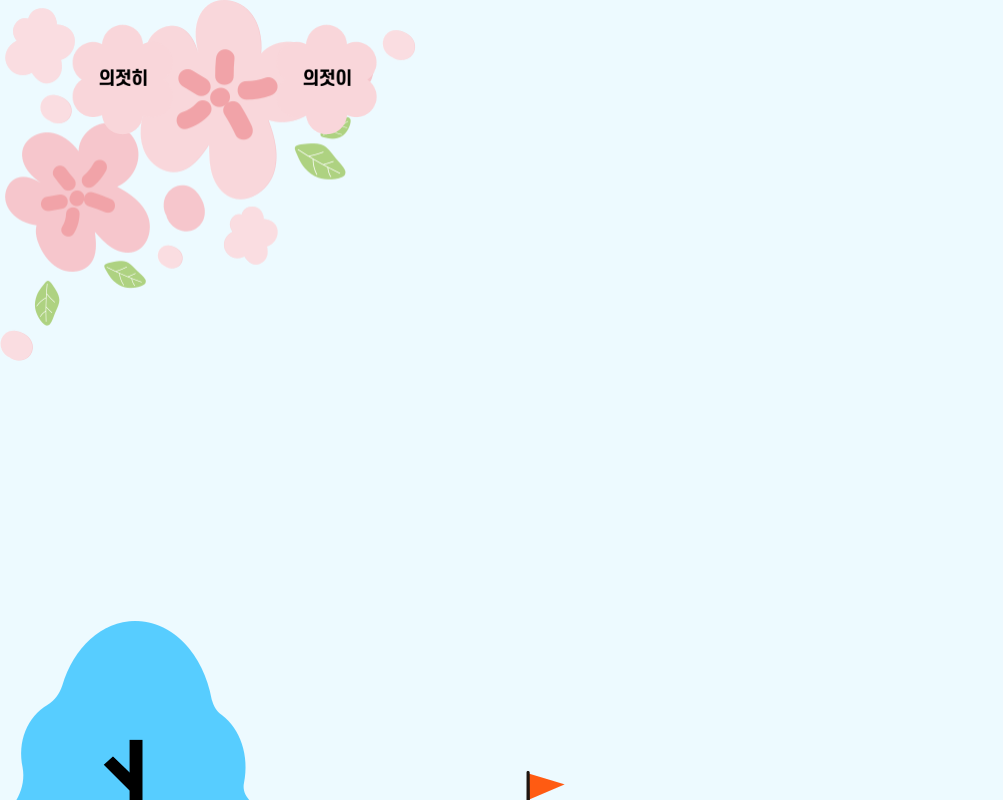
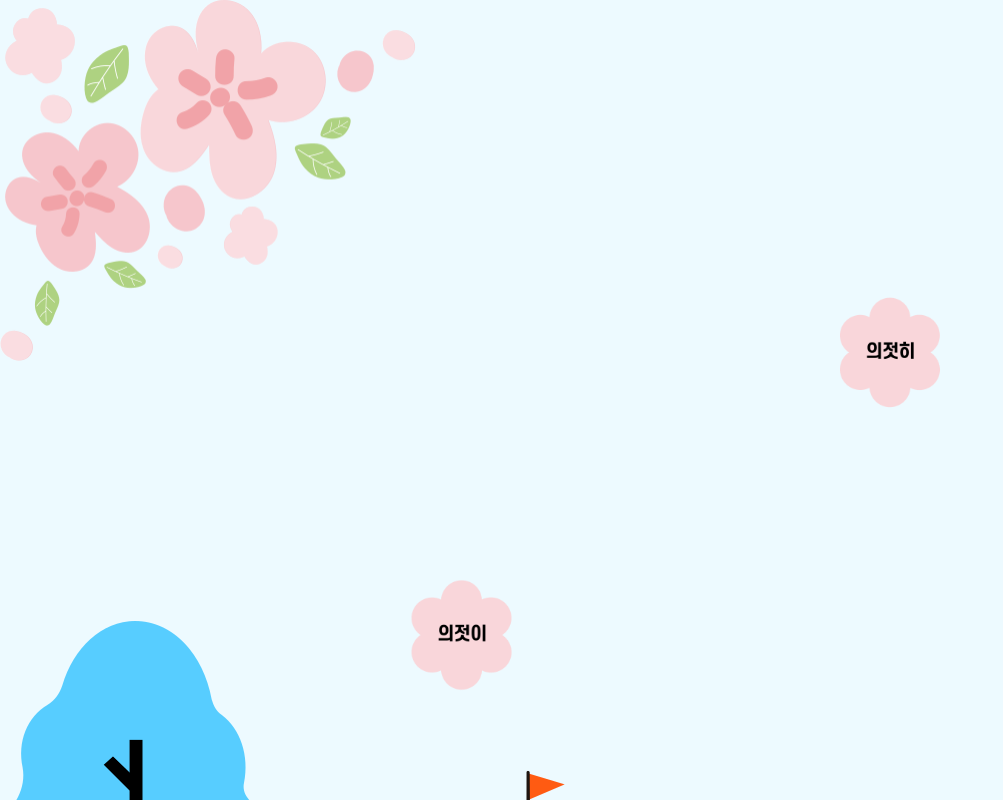
Before and after one commit to tjdls111/find-a-correct-spelling, a plain HTML site: page index.html in a window 1280 px wide. Shown: the whole page, without its empty margins (0-1003 px from the left). Drawn offline with Linux system fonts and the light colour scheme.

Commit message:
이미지 랜덤 배치

```diff
--- a/index.html
+++ b/index.html
@@ -6,12 +6,12 @@
     <meta name="viewport" content="width=device-width, initial-scale=1.0">
     <title>find a correct spelling</title>
     <link rel="stylesheet" href="style.css">
-    <script src="main.js"></script>
+    <script defer src="main.js"></script>
 </head>
 <body>
     <div class="gameZome">
-        <img src="case1F.png" alt="">
-        <img src="case1T.png" alt="">
+        <img class="True" defer src="case1F.png" alt="">
+        <img class="False" defer src="case1T.png" alt="">
     </div>
 </body>
 </html>
--- a/main.js
+++ b/main.js
@@ -0,0 +1,17 @@
+function getRandomNum(min, max) {
+    return Math.random() * (max - min) + min;
+}
+
+function randomPosition(img, imgWidth,imgHeight){
+    const xPos=getRandomNum(0,window.innerWidth-imgWidth);
+    const yPos=getRandomNum(0,window.innerHeight-imgHeight);
+    img.style.transform=`translate(${xPos}px, ${yPos}px)`;
+    console.log(`${xPos}, ${yPos}`);
+}
+
+let img=document.querySelectorAll('img');
+console.log(img);
+for (let i of img){
+    console.log(i);
+    randomPosition(i,200,200);
+}
--- a/style.css
+++ b/style.css
@@ -11,7 +11,6 @@ body{
 img{
     max-width: 200px;
     max-height: 200px;
-    height: auto;
 }
 
 .gameZome{
```
